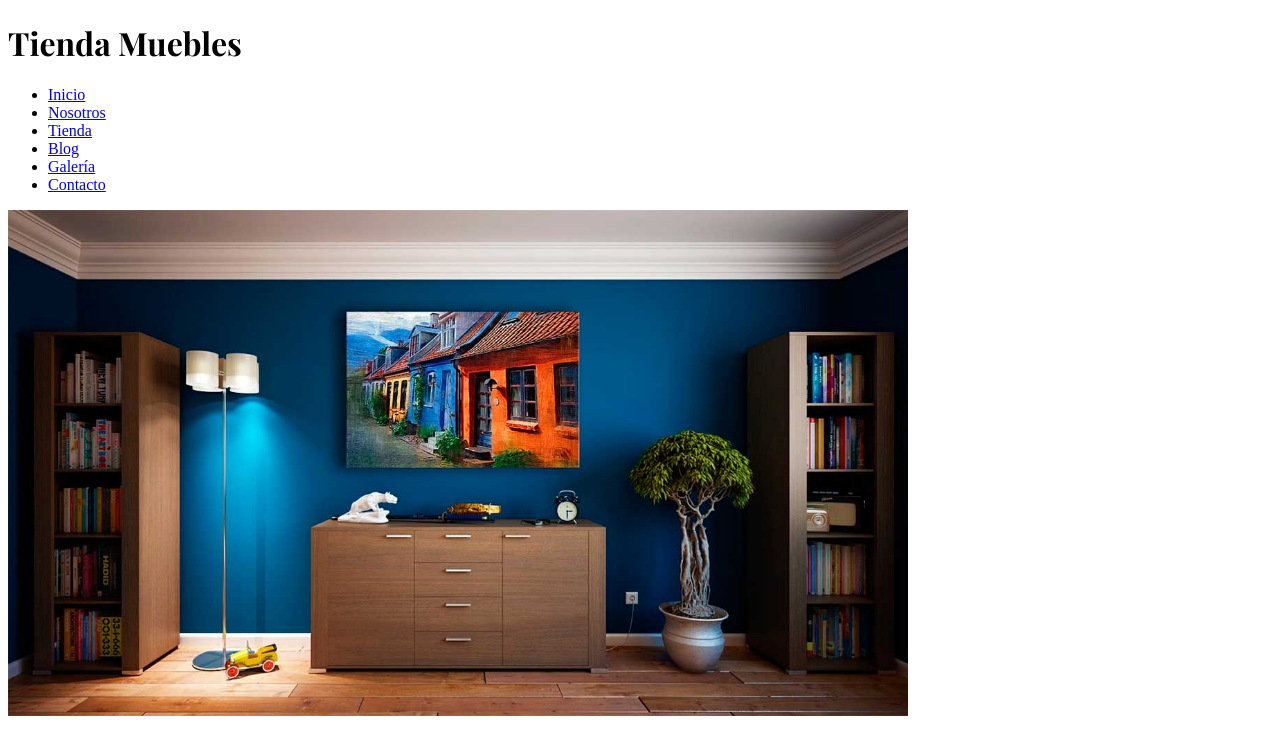
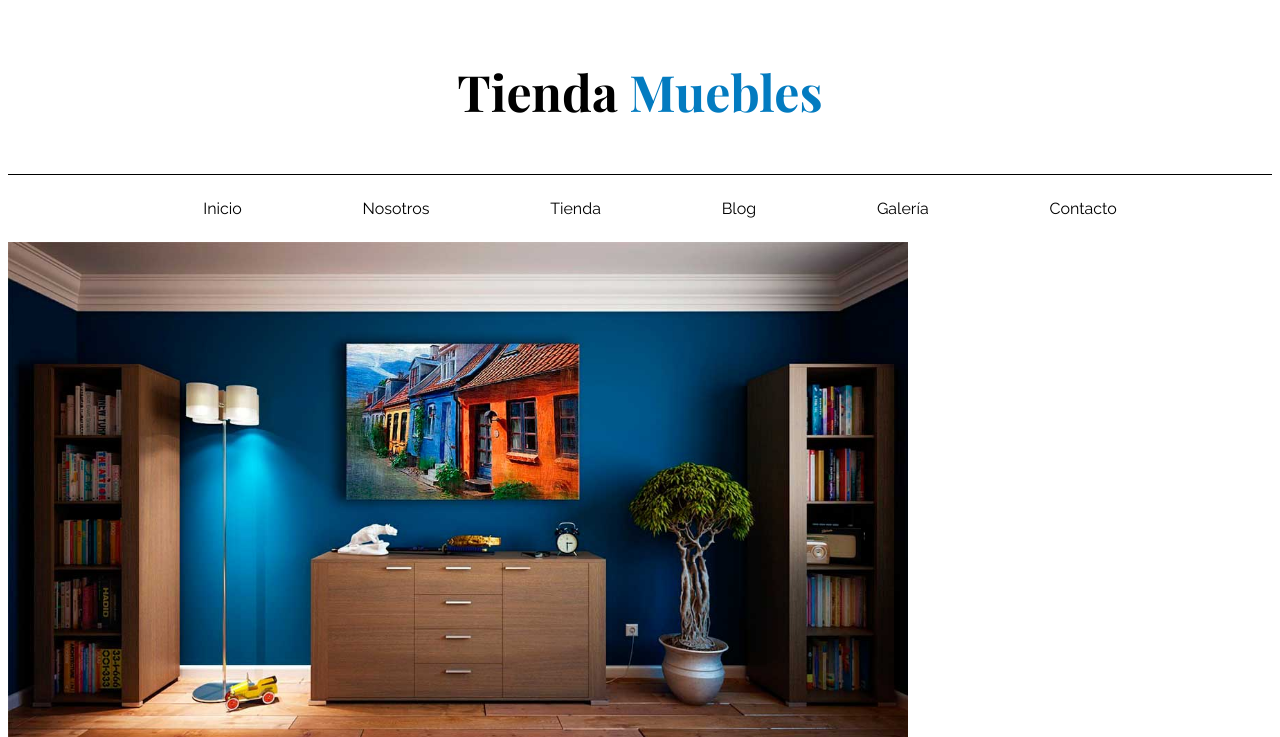
Before and after one commit to PiCab-LP/Reto-2---Semana-3, a plain HTML site: page index.html in a window 1280 px wide. Shown: the top 737 px of the page. Drawn offline with nearby package versions, Linux system fonts and the light colour scheme; a web font is replaced by a local one.

Commit message:
nav bar almost complete

```diff
--- a/index.html
+++ b/index.html
@@ -12,17 +12,21 @@
 
 <body>
     <header>
-        <h1>Tienda <span>Muebles</span></h1>
-        <nav>
-            <ul>
-                <li><a href="#">Inicio</a></li>
-                <li><a href="/nosotros.html">Nosotros</a></li>
-                <li><a href="/tienda.html">Tienda</a></li>
-                <li><a href="/blog.html">Blog</a></li>
-                <li><a href="/Galería.html">Galería</a></li>
-                <li><a href="/contacto.html">Contacto</a></li>
-            </ul>
-        </nav>
+        <div class="title">
+            <h1>Tienda <span>Muebles</span></h1>
+        </div>
+        <div class="container">
+            <nav>
+                <ul class="nav">
+                    <li><a href="#" class="itembar">Inicio</a></li>
+                    <li><a href="/nosotros.html" class="itembar">Nosotros</a></li>
+                    <li><a href="/tienda.html" class="itembar">Tienda</a></li>
+                    <li><a href="/blog.html" class="itembar">Blog</a></li>
+                    <li><a href="/Galería.html" class="itembar">Galería</a></li>
+                    <li><a href="/contacto.html" class="itembar">Contacto</a></li>
+                </ul>
+            </nav>
+        </div>
     </header>
 
     <div>
--- a/styles.css
+++ b/styles.css
@@ -1,9 +1,38 @@
 :root{
     --primary-font:"Playfair Display", serif;
     --secondary-font:"Raleway", sans-serif;
+
+}
+.title{
+    padding: 1rem;
+}
+h1{
+    font-family: var(--primary-font);
+    font-size: 50px;
+    text-align: center;
 }
 
-h1{
-    font-family: var(--primary-font);
+span{
+    color: #037bc0;
+}
 
+.container{
+    justify-content: space-between;
+    max-width: 120rem;
+    margin: 0 auto;
+    padding: 0.5rem;
+    border-top: 1px solid black;
 }
+.nav{
+    display: flex;
+    gap: 10%;
+    justify-content: center;
+    font-family: var(--secondary-font);
+    list-style: none;
+    text-align: center;
+}
+
+.itembar{
+    color: black;
+    text-decoration: none;
+}
```
